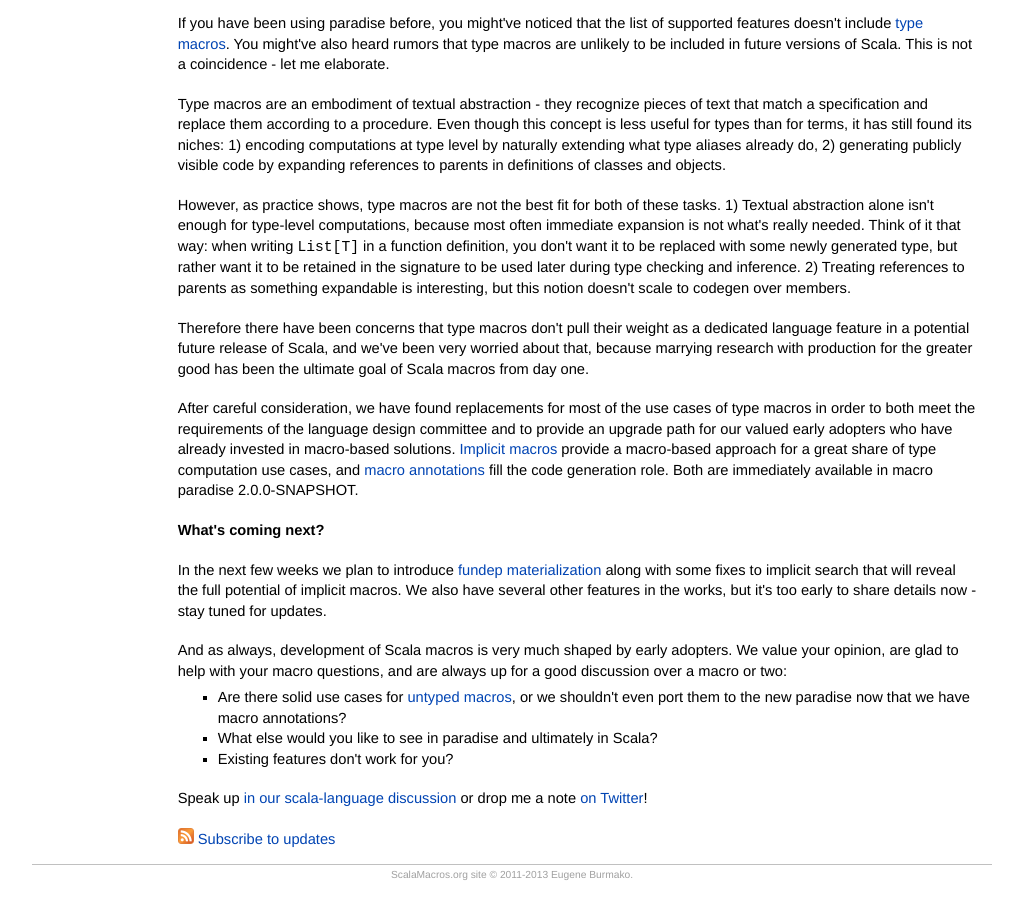
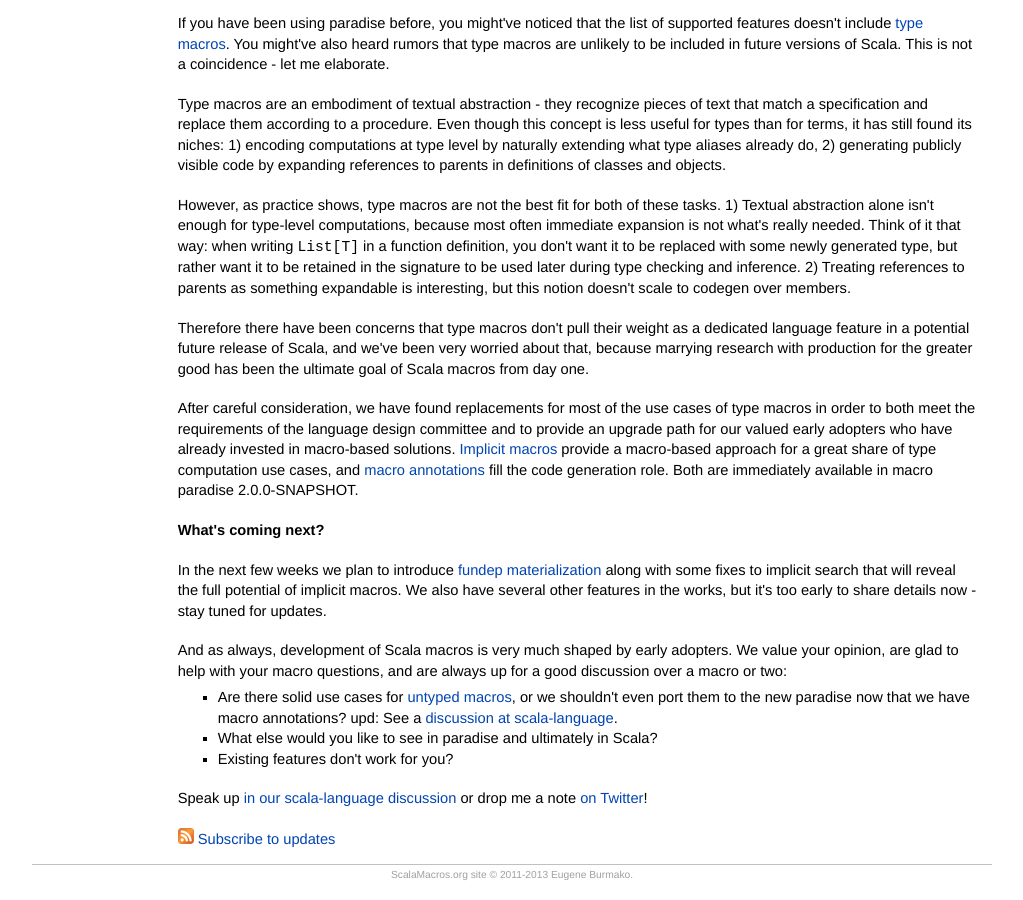
Before and after one commit to scalamacros/scalamacros.github.com, a Jekyll site: the page built from news/_posts/2013-08-05-macro-paradise-2.0.0-snapshot.html, in a window 1280 px wide and 900 px high, scrolled down 1195 px. Shown: the whole window, without its empty margins (128-1151 px from the left). Built offline with Jekyll 4.4.1, drawn with Linux system fonts in a browser that asks for light colours; comment, search, counter and statistics services are not loaded.

Commit message:
why not untyped macros

```diff
--- a/news/_posts/2013-08-05-macro-paradise-2.0.0-snapshot.html
+++ b/news/_posts/2013-08-05-macro-paradise-2.0.0-snapshot.html
@@ -96,7 +96,7 @@
 <p>And as always, development of Scala macros is very much shaped by early adopters. We value your opinion,
 are glad to help with your macro questions, and are always up for a good discussion over a macro or two:
 <ul><li>Are there solid use cases for
-<a href="http://docs.scala-lang.org/overviews/macros/untypedmacros.html">untyped macros</a>, or we shouldn't even port them to the new paradise now that we have macro annotations?</li>
+<a href="http://docs.scala-lang.org/overviews/macros/untypedmacros.html">untyped macros</a>, or we shouldn't even port them to the new paradise now that we have macro annotations? upd: See a <a href="https://groups.google.com/d/msg/scala-language/C7Pm6ab1sPs/4-o-7JtQfCgJ">discussion at scala-language</a>.</li>
 <li>What else would you like to see in paradise and ultimately in Scala?</li>
 <li>Existing features don't work for you?</li></ul></p>
 
```
